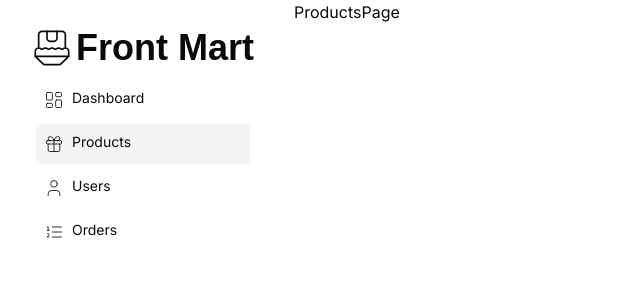
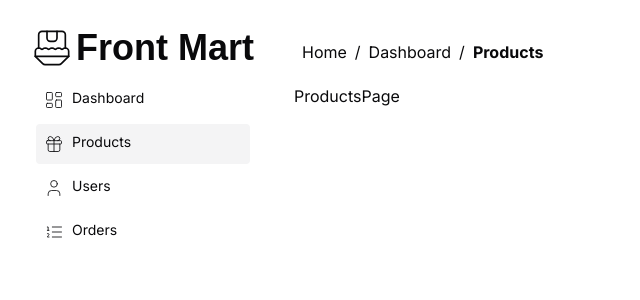
Before and after one commit to StepAsideLiL/front-mart, a Next.js app: page /dashboard/products in a window 1280 px wide. Shown: the top 300 px of the page, without its empty margins (0-640 px from the left). Built offline with nearby package versions, Linux system fonts and the light colour scheme; a web font is replaced by a local one.

Commit message:
add breadcrumbs

```diff
--- a/app/(dashboard)/dashboard/products/page.tsx
+++ b/app/(dashboard)/dashboard/products/page.tsx
@@ -1,7 +1,8 @@
+import Main from "@/components/uis/main";
 import React from "react";
 
 const ProductsPage = () => {
-  return <div>ProductsPage</div>;
+  return <>ProductsPage</>;
 };
 
 export default ProductsPage;
--- a/app/(dashboard)/layout.tsx
+++ b/app/(dashboard)/layout.tsx
@@ -1,11 +1,39 @@
+import Breadcrumbs from "@/components/templates/breadcrumbs";
 import DashboardSidenav from "@/components/templates/dashboard-sidenav";
+import Main from "@/components/uis/main";
 
 const DashboardLayout = ({ children }: { children: React.ReactNode }) => {
   return (
-    <div className="flex container gap-10">
-      <DashboardSidenav />
+    <div className="flex md:flex-row flex-col container md:gap-10 gap-1">
+      <div className="flex items-center gap-5 md:block">
+        <DashboardSidenav />
 
-      {children}
+        <div className="block md:hidden">
+          <Breadcrumbs
+            homeElement={"Home"}
+            separator={<span> / </span>}
+            activeClasses="font-bold"
+            containerClasses="flex py-5"
+            listClasses="hover:underline mx-2"
+            capitalizeLinks
+          />
+        </div>
+      </div>
+
+      <Main variant={"dashboard"}>
+        <div className="md:block hidden">
+          <Breadcrumbs
+            homeElement={"Home"}
+            separator={<span> / </span>}
+            activeClasses="font-bold"
+            containerClasses="flex py-5"
+            listClasses="hover:underline mx-2"
+            capitalizeLinks
+          />
+        </div>
+
+        {children}
+      </Main>
     </div>
   );
 };
--- /dev/null
+++ b/components/templates/breadcrumbs.tsx
@@ -0,0 +1,56 @@
+"use client";
+
+import React, { ReactNode } from "react";
+
+import { usePathname } from "next/navigation";
+import Link from "next/link";
+
+type TBreadCrumbProps = {
+  homeElement: ReactNode;
+  separator: ReactNode;
+  containerClasses?: string;
+  listClasses?: string;
+  activeClasses?: string;
+  capitalizeLinks?: boolean;
+};
+
+const Breadcrumbs = ({
+  homeElement,
+  separator,
+  containerClasses,
+  listClasses,
+  activeClasses,
+  capitalizeLinks,
+}: TBreadCrumbProps) => {
+  const paths = usePathname();
+  const pathNames = paths.split("/").filter((path) => path);
+
+  return (
+    <div>
+      <ul className={containerClasses}>
+        <li className={listClasses}>
+          <Link href={"/"}>{homeElement}</Link>
+        </li>
+        {pathNames.length > 0 && separator}
+        {pathNames.map((link, index) => {
+          let href = `/${pathNames.slice(0, index + 1).join("/")}`;
+          let itemClasses =
+            paths === href ? `${listClasses} ${activeClasses}` : listClasses;
+          let itemLink = capitalizeLinks
+            ? link[0].toUpperCase() + link.slice(1, link.length)
+            : link;
+          return (
+            <React.Fragment key={index}>
+              <li className={itemClasses}>
+                <Link href={href}>{itemLink}</Link>
+              </li>
+              {pathNames.length !== index + 1 && separator}
+            </React.Fragment>
+          );
+        })}
+      </ul>
+    </div>
+  );
+};
+
+export default Breadcrumbs;
--- a/components/uis/main.tsx
+++ b/components/uis/main.tsx
@@ -9,6 +9,7 @@ const mainVariants = cva("min-h-screen space-y-5", {
       container: "container mx-auto",
       md: "container max-w-3xl mx-auto",
       xl: "container max-w-7xl mx-auto",
+      dashboard: "md:py-5 p-0",
     },
     defaultVariants: {
       variant: "default",
```
